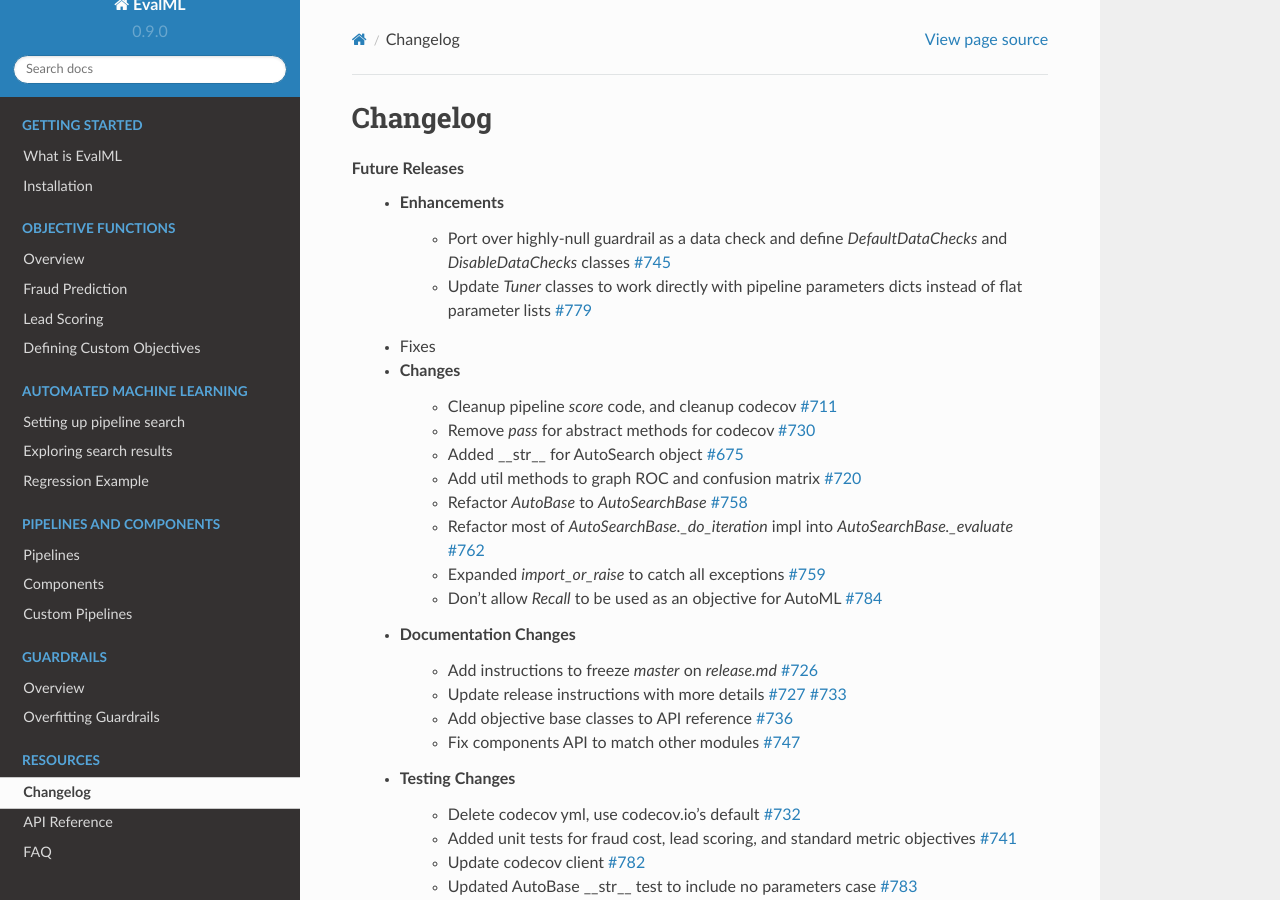
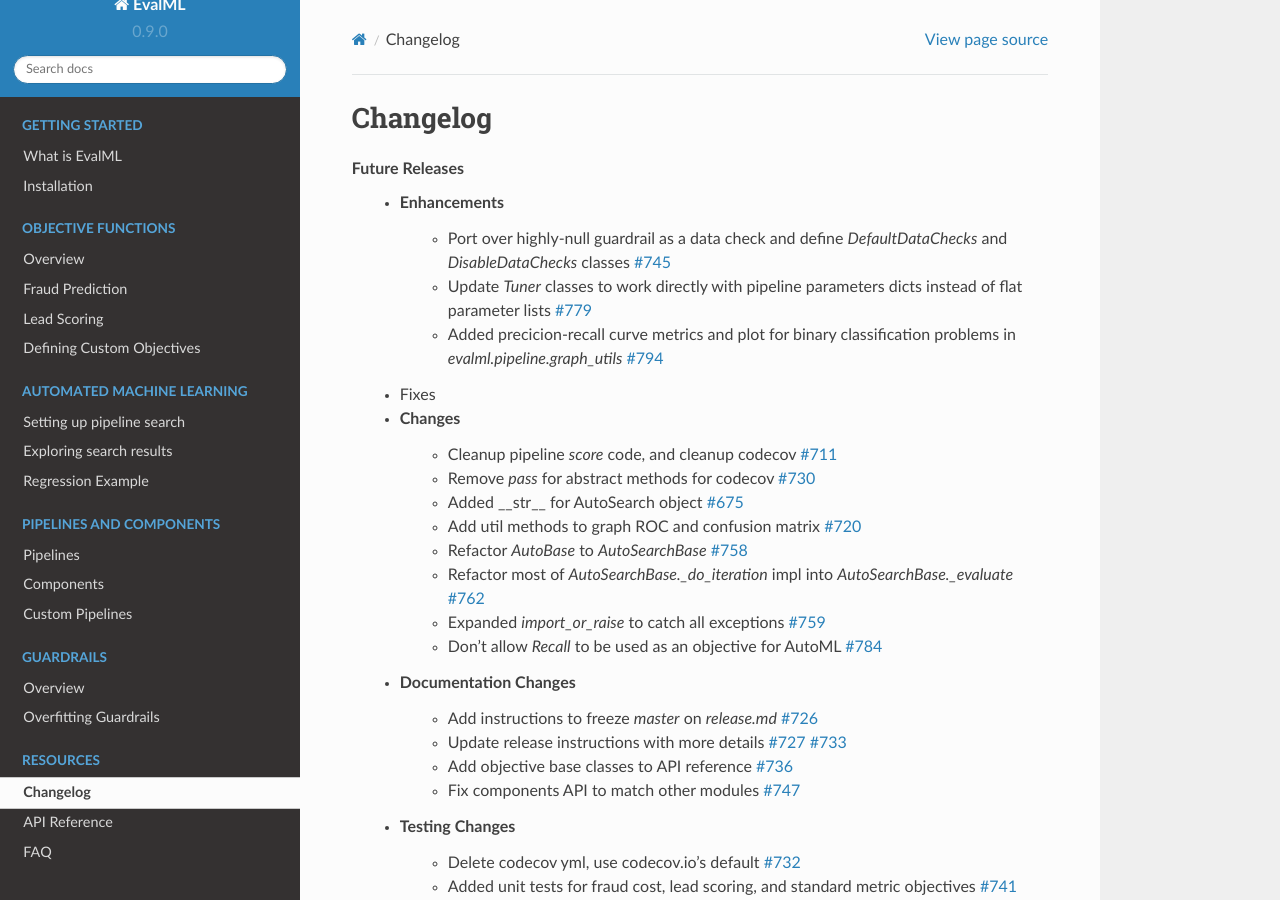
Before and after one commit to alteryx/evalml, a Sphinx documentation site: the page built from docs/source/changelog.rst, in a window 1280 px wide and 900 px high. Built offline with Sphinx 7.4.7 and the Read the Docs theme 2.0.0, drawn with Linux system fonts in a browser that asks for light colours; comment, search, counter and statistics services are not loaded.

Commit message:
Update changelog

```diff
--- a/docs/source/changelog.rst
+++ b/docs/source/changelog.rst
@@ -6,6 +6,7 @@
     * Enhancements
         * Port over highly-null guardrail as a data check and define `DefaultDataChecks` and `DisableDataChecks` classes :pr:`745`
         * Update `Tuner` classes to work directly with pipeline parameters dicts instead of flat parameter lists :pr:`779`
+        * Added precicion-recall curve metrics and plot for binary classification problems in `evalml.pipeline.graph_utils` :pr:`794`
     * Fixes
     * Changes
         * Cleanup pipeline `score` code, and cleanup codecov :pr:`711`
```
